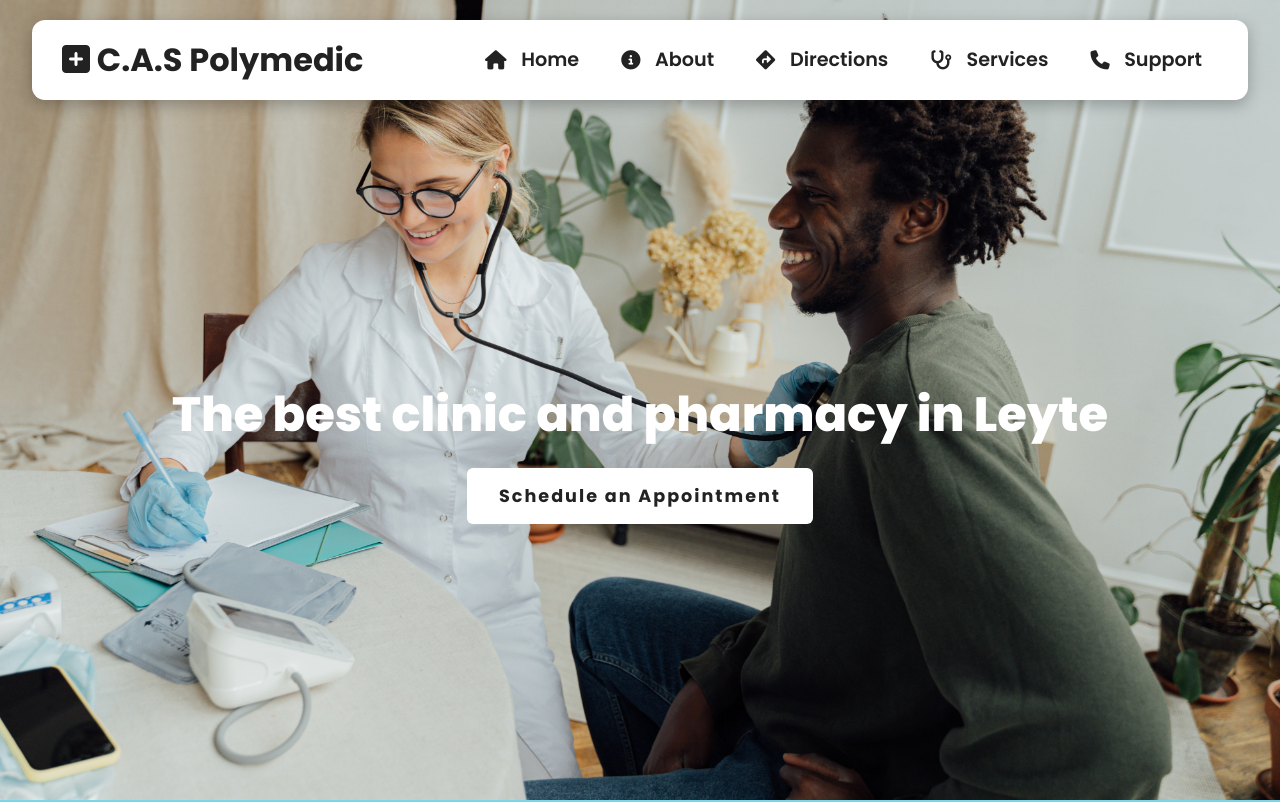
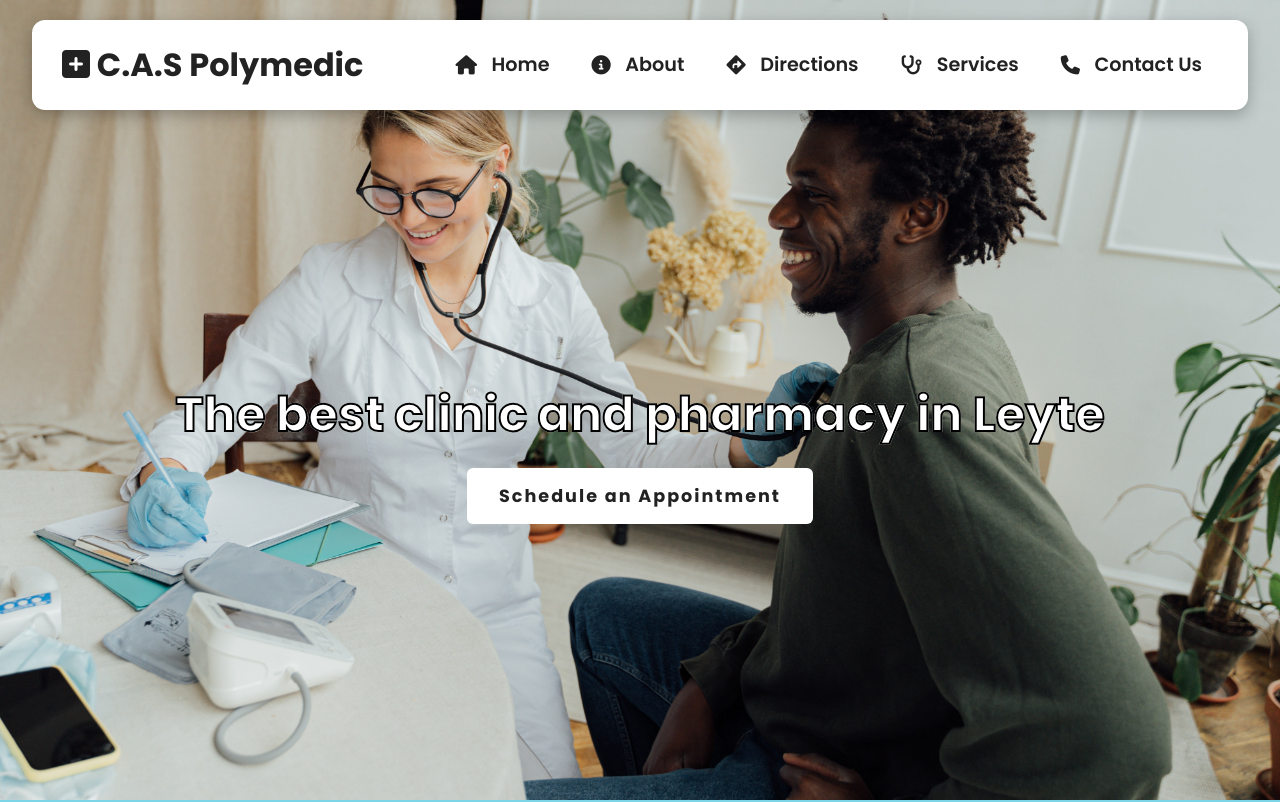
Before and after one commit to karlmathewramos/caspolymedic, a React (Create React App) app: page / in a window 1280 px wide. Shown: the top 802 px of the page. Built offline with nearby package versions, Linux system fonts and the light colour scheme.

Commit message:
outline in headings for readability and map doesnt extend in mobile

```diff
--- a/src/components/DirectionsStyles.css
+++ b/src/components/DirectionsStyles.css
@@ -24,12 +24,15 @@
 
   .map-column {
     flex: 1; /* Take full width on small screens */
+    max-width: 100%; /* Ensure the map doesn't overflow the container */
+    overflow: hidden;
   }
 
   /* Media query for screens wider than 600px */
   @media (min-width: 600px) {
     .map-with-text-container {
       flex-direction: row; /* On wider screens, display the columns horizontally again */
+
     }
 
     .text-column {
--- a/src/components/HeroStyles.css
+++ b/src/components/HeroStyles.css
@@ -26,6 +26,7 @@
     left: 50%;
     transform: translate(-50%,-50%);
     width: 100%;
+
 }
 
 .hero-text h1{
@@ -35,6 +36,10 @@
     -webkit-background-clip: text;
     -webkit-text-fill-color: transparent;
     padding: 0.5rem 0 2rem 0;
+    font-weight: bold;
+    color: white;
+    -webkit-text-stroke: 2px black; /* Black outline for WebKit browsers */
+    text-stroke: 2px black; /* Black outline for other browsers */
 }
 
 .hero-text .show{
--- a/src/components/MenuItems.js
+++ b/src/components/MenuItems.js
@@ -25,7 +25,7 @@
     icon : "fa-solid fa-stethoscope"
   },
   {
-    title : "Support",
+    title : "Contact Us",
     url : "/support",
     cName : "nav-links",
     icon : "fa-solid fa-phone"
--- a/src/components/NavbarStyles.css
+++ b/src/components/NavbarStyles.css
@@ -7,7 +7,7 @@
     padding: 0 30px;
     box-shadow: 0 5px 15px 0 rgba(0,0,0,.25);
     width: 95%;
-    height: 80px;
+    height: 90px;
     border-radius: 13px;
     position: fixed;
     top: 20px;
```
